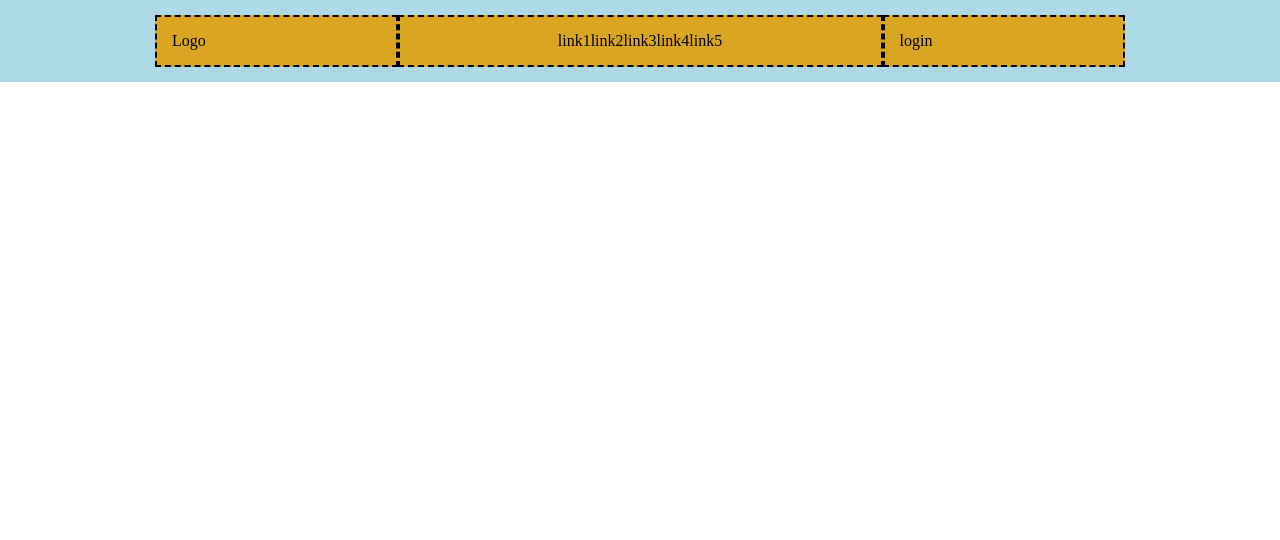
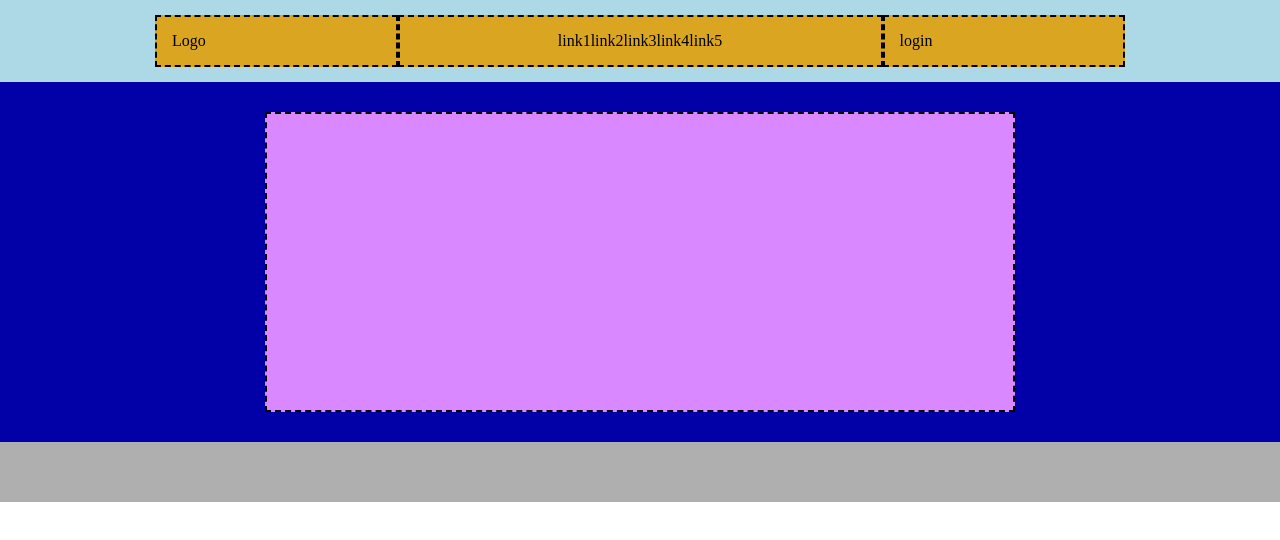
Before and after one commit to LucaB98/htmlcss-struttura-discord, a plain HTML site: page index.html in a window 1280 px wide. Drawn offline with Linux system fonts and the light colour scheme.

Commit message:
added box header 2

```diff
--- a/css/style.css
+++ b/css/style.css
@@ -44,3 +44,21 @@ ul{
 .log.list{
     flex-basis: 50%;
 }
+
+.box{
+  background-color: rgb(1, 1, 167);
+  padding: 30px;
+}
+
+.content{
+    max-width: 750px;
+    height: 300px;
+    background-color: rgb(217, 136, 255);
+    margin: 0px auto;
+    border: 2px dashed black;
+}
+
+.box-grey{
+    background-color: rgb(175, 175, 175);
+    padding: 30px;
+  }
--- a/index.html
+++ b/index.html
@@ -34,6 +34,14 @@
                 </div>
             </div>
         </header>
+        <header class="box">
+            <div class="content"></div>
+        </header>
+        <main>
+            <div class="box-grey">
+
+            </div>
+        </main>
 
 
 
```
